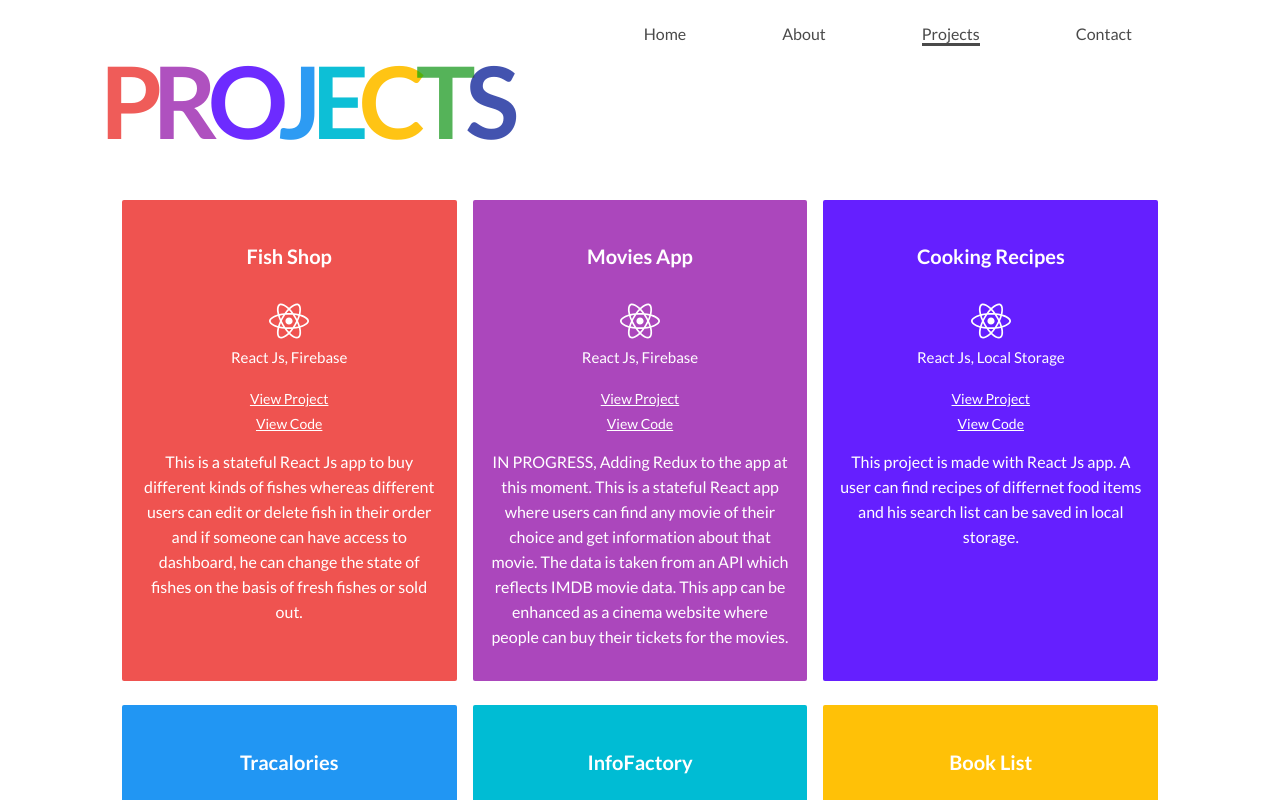
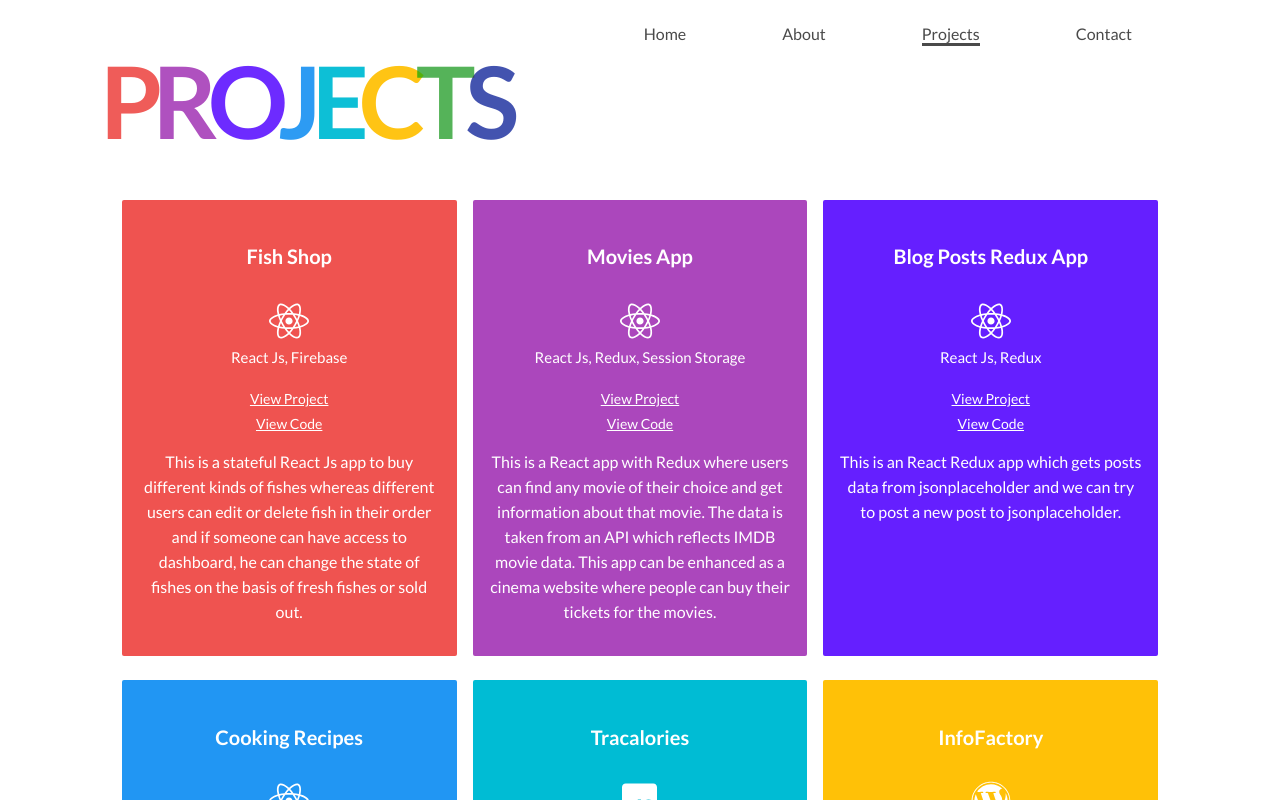
Before and after one commit to Sobiash/Portfolio, a React app: page /projects in a window 1280 px wide. Shown: the top 800 px of the page. Built offline with nearby package versions, Linux system fonts and the light colour scheme.

Commit message:
updated projects

```diff
--- a/src/assets/Projects.json
+++ b/src/assets/Projects.json
@@ -11,14 +11,23 @@
   {
     "id": 2,
     "name": "Movies App",
-    "description": "IN PROGRESS, Adding Redux to the app at this moment. This is a stateful React app where users can find any movie of their choice and get information about that movie. The data is taken from an API which reflects IMDB movie data. This app can be enhanced as a cinema website where people can buy their tickets for the movies.",
+    "description": "This is a React app with Redux where users can find any movie of their choice and get information about that movie. The data is taken from an API which reflects IMDB movie data. This app can be enhanced as a cinema website where people can buy their tickets for the movies.",
     "code_link": "https://github.com/Sobiash/Movies_App",
     "deploy_link": "https://sobiash.github.io/Movies_App/",
-    "tools": ["React Js", "Firebase"],
+    "tools": ["React Js", "Redux", "Session Storage"],
     "icons": ["fab", "react"]
   },
   {
     "id": 3,
+    "name": "Blog Posts Redux App",
+    "description": "This is an React Redux app which gets posts data from jsonplaceholder and we can try to post a new post to jsonplaceholder.",
+    "code_link": "https://github.com/Sobiash/create-posts-redux-app",
+    "deploy_link": "https://sobiash.github.io/create-posts-redux-app/",
+    "tools": ["React Js", "Redux"],
+    "icons": ["fab", "react"]
+  },
+  {
+    "id": 4,
     "name": "Cooking Recipes",
     "description": "This project is made with React Js app. A user can find recipes of differnet food items and his search list can be saved in local storage.",
     "code_link": "https://github.com/Sobiash/cooking-recipe-app",
@@ -27,7 +36,7 @@
     "icons": ["fab", "react"]
   },
   {
-    "id": 4,
+    "id": 5,
     "name": "Tracalories",
     "description": "This project is purely made with Javascript in Es6. A user can make a calories list by adding foods and required calories, this list can be saved in local storage to edit or delete anytime.",
     "code_link": "https://github.com/Sobiash/CalculateCaloriesApp",
@@ -36,7 +45,7 @@
     "icons": ["fab", "js-square"]
   },
   {
-    "id": 5,
+    "id": 6,
     "name": "InfoFactory",
     "description": "This is my blog made with Wordpress. I have tried to show different categories of information in separate parts of the blog.  I also have worked with present digital marketing practices like SEO.",
     "deploy_link": "http://infofactory.pk/",
@@ -45,7 +54,7 @@
   },
 
   {
-    "id": 6,
+    "id": 7,
     "name": "Book List",
     "description": "In this project, I have used Javascript and Bootstrap for making a book list which is stored in your local storage and can be save for next time. You can all delete books at once or edit your book list and keep a new list into storage.",
     "code_link": "https://github.com/Sobiash/JavaScript-bookListProject",
@@ -54,7 +63,7 @@
     "icons": ["fab", "js-square"]
   },
   {
-    "id": 7,
+    "id": 8,
     "name": "Loan Calculator",
     "description": "This project is made with Javascript and Bootstrap. With this project you can enter a loan value you wish to apply and give a time period for the loan you want and the %age as interest you wish to pay for that time period. then it will show you monthly payment and a total payment and total interest.",
     "code_link": "https://github.com/Sobiash/JavaScript-LoanCalculator",
@@ -63,7 +72,7 @@
     "icons": ["fab", "js-square"]
   },
   {
-    "id": 8,
+    "id": 9,
     "name": "To Do List",
     "description": "Simple JavaScript application that allows a user to make a to-do list and keep it stored in local data storage.",
     "code_link": "https://github.com/Sobiash/JavaScript-ToDoList",
@@ -72,7 +81,7 @@
     "icons": ["fab", "js-square"]
   },
   {
-    "id": 9,
+    "id": 10,
     "name": "Number Guessing Game",
     "description": "Simple JavaScript application that allows a user to play the number guessing game.",
     "code_link": "https://github.com/Sobiash/JavaScript-NumberGuesser",
@@ -81,7 +90,7 @@
     "icons": ["fab", "js-square"]
   },
   {
-    "id": 10,
+    "id": 11,
     "name": "Sass Project",
     "description": "In this project, I have made a sass project with the help of sass plugins and gulp task-runner. This project is made to show my sass skills and only is about frontend web design made with flexbox and BEM.",
     "code_link": "https://github.com/Sobiash/SASS-Project",
--- a/src/components/About.js
+++ b/src/components/About.js
@@ -37,11 +37,12 @@ const about = () => {
           </p>
           <p>Technology Summary</p>
           <p>
-            <b>Programming Languages Skills: </b> JavaScript, React Js; CSS3,
-            Sass; HTML5; BootStrap; WordPress; Git, GitHub;
+            <b>Programming Languages Skills: </b> JavaScript, React Js, Redux,
+            Test Driven Development; CSS3, Sass; HTML5; BootStrap; WordPress;
+            Git, GitHub;
             <br />
             <b>Other Skills: </b> Responsive Design, Mobile First UX, ES6, ES7,
-            Babel.js, NPM, Webpack, Gulp.js, Firebase.
+            Babel.js, NPM, Webpack, Enzyme, Jest, Gulp.js, Firebase.
             <br />
             <b>Systems: </b> Mac OS X, Windows Server 2016
             <br />
@@ -49,6 +50,13 @@ const about = () => {
             Twitter Ads, Instagram Ads, Youtube, Blog, Research;
           </p>
           <p>Internship</p>
+          <p>
+            <b>Mangadou, Warsaw, Poland</b> <br />
+            React JS Frontend Developer, 2018
+            <br /> Accomplishments: Working on the React website of Mangadou.jp
+            in Warsaw, Poland. Website is being developed with test driven react
+            development. <br />
+          </p>
           <p>
             <b>Blockchain Hotels, Warsaw, Poland</b> <br />
             Digital Marketing Intern, 2018
```
